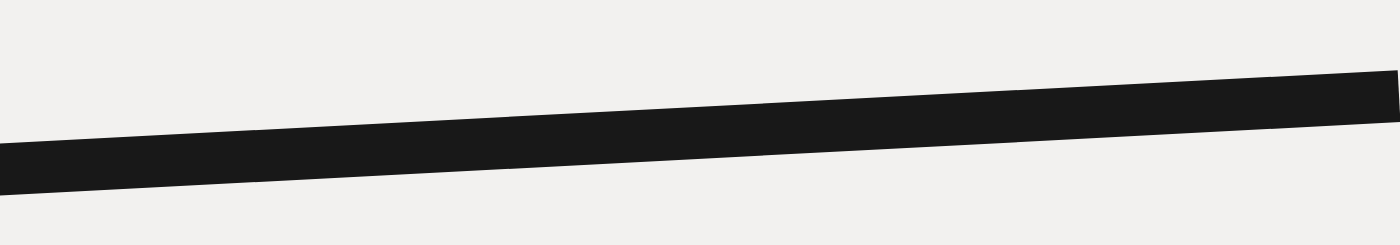
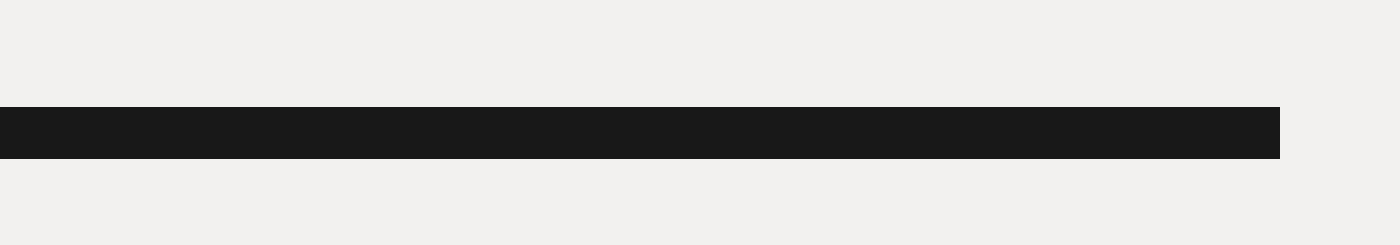
Before and after one commit to djurakulov14/travel-guide, a React (Create React App) app: page / in a window 1280 px wide. Shown: the part 481-726 px from the top of the page, 1400 px wide, since content can reach past the window. Built offline with nearby package versions, Linux system fonts and the light colour scheme; grey boxes are pictures that could not be loaded.

Commit message:
edited: animation

```diff
--- a/src/pages/HomePage.jsx
+++ b/src/pages/HomePage.jsx
@@ -9,7 +9,7 @@ export const HomePage = () => {
 
   return (
     <>
-    <div className="mb-40">
+    <div className="mb-20">
       <section className='container m-auto w-fll flex justify-around items-center px-5 max-md:justify-start gap-20 py-36 text-gray-500 max-xl:py-28 max-lg:py-20 max-md:py-14 max-md:gap-10 max-sm:py-5 max-sm:flex-col'>
         <div className="max-w-2xl w-full">
           <h2 className='text-5xl max-xl:text-3xl max-lg:text-2xl max-md:text-xl '>путишествии по Узбекистану c "anonimus"</h2>
@@ -23,8 +23,8 @@ export const HomePage = () => {
           <img className='rounded-full max-w-lg max-xl:max-w-md max-lg:max-w-sm max-md:max-w-xs max-sm:max-w-full' src={user} alt="" />
         </div>
       </section>
-      <div className="w-[110%] absolute -left-2">
-        <marquee scrollamount="15" className="-rotate-3 bg-[#181818]">
+      <div className="w-[100%] ">
+        <marquee scrollamount="15" className="w-[100%]  bg-[#181818]">
           <div className="flex gap-5 bg py-3 text-white">
             <p className='text-lg font-normal'>Lorem, ipsum dolor. </p><img src={star} alt="" />
             <p className='text-lg font-normal'>Lorem, ipsum dolor. </p><img src={star} alt="" />
```
